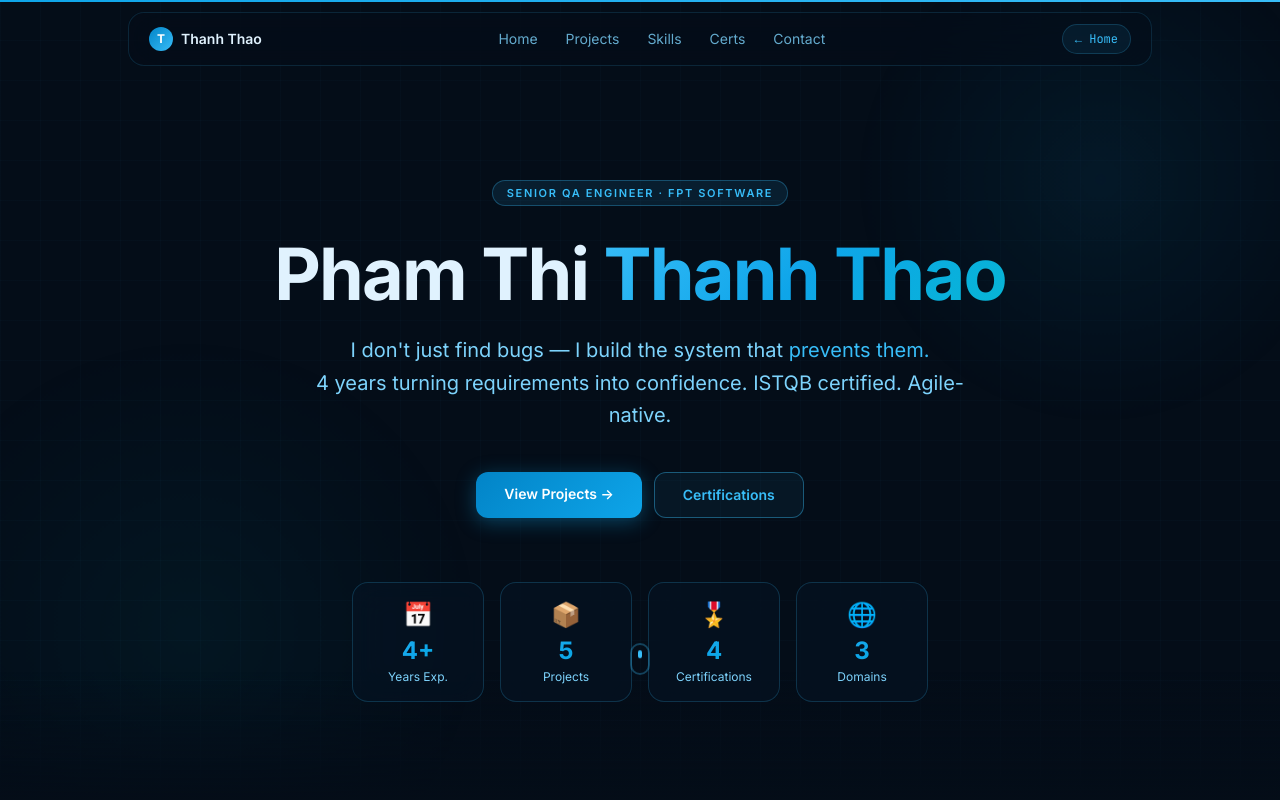
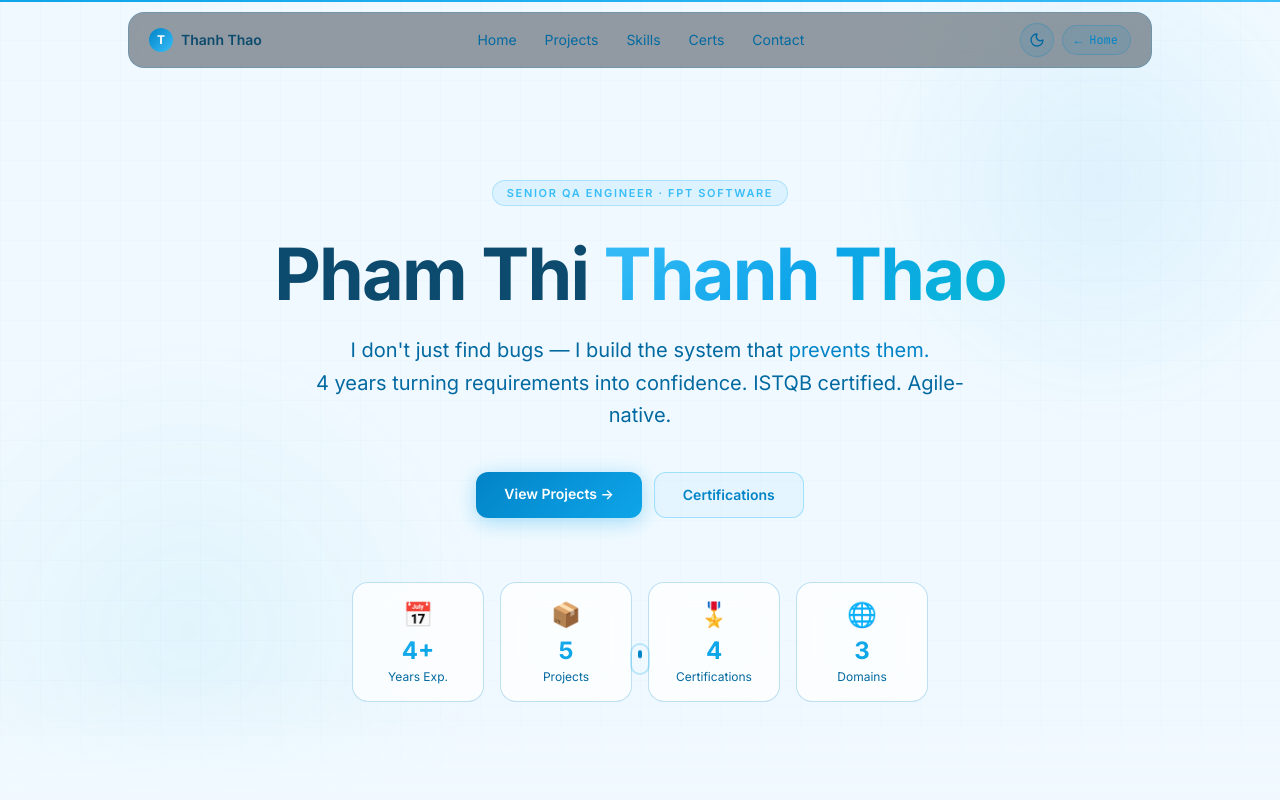
Before and after one commit to huyentran1306/portfolio-nth, a React (Vite) app: page /thao in a window 1280 px wide. Shown: the top 800 px of the page. Built offline with nearby package versions, Linux system fonts and the light colour scheme.

Commit message:
feat: add dark/light mode toggle for Thao portfolio

```diff
--- a/src/thao/components/Navbar.tsx
+++ b/src/thao/components/Navbar.tsx
@@ -1,6 +1,8 @@
 import { useState, useEffect } from 'react'
 import { motion } from 'framer-motion'
 import { useNavigate } from 'react-router-dom'
+import { Moon, Sun } from 'lucide-react'
+import { useThemeStore } from '@/store/theme'
 
 const NAV_ITEMS = [
   { label: 'Home', href: '#hero' },
@@ -13,6 +15,7 @@ const NAV_ITEMS = [
 export function ThaoNavbar() {
   const [scrolled, setScrolled] = useState(false)
   const navigate = useNavigate()
+  const { dark, toggle } = useThemeStore()
 
   useEffect(() => {
     const fn = () => setScrolled(window.scrollY > 20)
@@ -30,8 +33,8 @@ export function ThaoNavbar() {
       <div
         className="max-w-5xl mx-auto flex items-center justify-between px-5 py-2.5 rounded-2xl"
         style={{
-          background: scrolled ? 'rgba(4,13,24,0.9)' : 'rgba(4,13,24,0.5)',
-          border: '1px solid rgba(56,189,248,0.15)',
+          background: scrolled ? 'var(--t-navbar-bg)' : 'rgba(4,13,24,0.4)',
+          border: '1px solid var(--t-navbar-border)',
           backdropFilter: 'blur(20px)',
           transition: 'background 0.3s',
         }}
@@ -40,7 +43,7 @@ export function ThaoNavbar() {
         <div className="flex items-center gap-2">
           <div className="w-6 h-6 rounded-lg flex items-center justify-center text-xs font-bold"
             style={{ background: 'linear-gradient(135deg, #0284c7, #38bdf8)', color: '#fff' }}>T</div>
-          <span className="text-sm font-semibold" style={{ color: '#e0f2fe' }}>Thanh Thao</span>
+          <span className="text-sm font-semibold" style={{ color: 'var(--t-fg)' }}>Thanh Thao</span>
         </div>
 
         {/* Nav links */}
@@ -48,23 +51,33 @@ export function ThaoNavbar() {
           {NAV_ITEMS.map(item => (
             <a key={item.label} href={item.href}
               className="px-3 py-1.5 rounded-lg text-sm transition-colors"
-              style={{ color: 'rgba(125,211,252,0.8)' }}
-              onMouseEnter={e => (e.currentTarget.style.color = '#38bdf8')}
-              onMouseLeave={e => (e.currentTarget.style.color = 'rgba(125,211,252,0.8)')}>
+              style={{ color: 'var(--t-fg-secondary)' }}
+              onMouseEnter={e => (e.currentTarget.style.color = 'var(--t-accent)')}
+              onMouseLeave={e => (e.currentTarget.style.color = 'var(--t-fg-secondary)')}>
               {item.label}
             </a>
           ))}
         </div>
 
-        {/* Back to home */}
+        {/* Back to home + Theme toggle */}
+        <div className="flex items-center gap-2">
+          <button
+            onClick={toggle}
+            className="p-2 rounded-lg transition-all"
+            style={{ color: 'var(--t-fg-secondary)', background: 'var(--t-accent-light)', border: '1px solid var(--t-glass-border)' }}
+            aria-label="Toggle theme"
+          >
+            {dark ? <Sun size={16} /> : <Moon size={16} />}
+          </button>
           <button
             onClick={() => navigate('/')}
             className="text-xs font-mono px-3 py-1.5 rounded-lg transition-all"
-          style={{ background: 'rgba(56,189,248,0.08)', color: '#38bdf8', border: '1px solid rgba(56,189,248,0.2)' }}
+            style={{ background: 'var(--t-accent-light)', color: 'var(--t-accent)', border: '1px solid var(--t-glass-border)' }}
           >
             ← Home
           </button>
         </div>
+      </div>
     </motion.nav>
   )
 }
--- a/src/thao/thao.css
+++ b/src/thao/thao.css
@@ -1,4 +1,5 @@
 /* Thao's ocean blue theme — scoped to .thao-theme */
+/* ── Dark mode (default) ── */
 .thao-theme {
   cursor: auto; /* override Huyen's cursor: none */
   --t-accent:       #38bdf8;
@@ -21,6 +22,36 @@
   --t-border:       rgba(56,189,248,0.12);
   --t-shadow-glow:  0 0 30px rgba(56,189,248,0.2);
   --t-shadow-md:    0 4px 20px rgba(2,13,30,0.6);
+
+  --t-navbar-bg:    rgba(4,13,24,0.85);
+  --t-navbar-border:rgba(56,189,248,0.15);
+}
+
+/* ── Light mode ── */
+html:not(.dark) .thao-theme {
+  --t-accent:       #0284c7;
+  --t-accent-2:     #0369a1;
+  --t-accent-deep:  #075985;
+  --t-accent-light: rgba(2,132,199,0.1);
+  --t-accent-glow:  rgba(2,132,199,0.25);
+
+  --t-bg:           #f0f9ff;
+  --t-bg-secondary: #e0f2fe;
+  --t-bg-card:      rgba(255,255,255,0.85);
+  --t-card-border:  rgba(2,132,199,0.2);
+  --t-glass:        rgba(255,255,255,0.75);
+  --t-glass-border: rgba(2,132,199,0.25);
+
+  --t-fg:           #0c4a6e;
+  --t-fg-secondary: #0369a1;
+  --t-fg-tertiary:  #0284c7;
+
+  --t-border:       rgba(2,132,199,0.15);
+  --t-shadow-glow:  0 0 30px rgba(2,132,199,0.15);
+  --t-shadow-md:    0 4px 20px rgba(0,0,0,0.08);
+
+  --t-navbar-bg:    rgba(240,249,255,0.9);
+  --t-navbar-border:rgba(2,132,199,0.2);
 }
 
 .thao-theme *, .thao-theme *::before, .thao-theme *::after {
```
Lines whose indentation alone changed are shown as unchanged.
